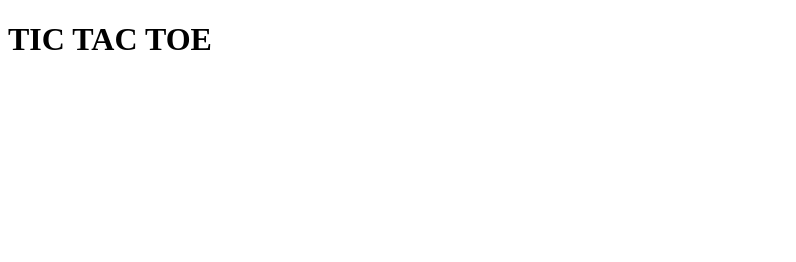
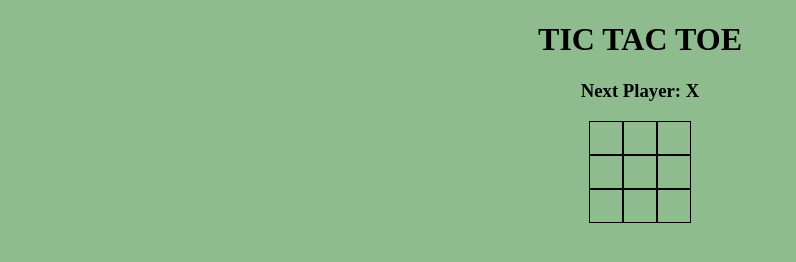
Before and after one commit to ssshhheeeyyy/tictactoe, a website: page public/index.html in a window 1280 px wide. Shown: the whole page, without its empty margins (0-796 px from the left). Drawn offline with Linux system fonts and the light colour scheme.

Commit message:
UI on page

```diff
--- a/public/index.html
+++ b/public/index.html
@@ -6,8 +6,25 @@
     <meta name="viewport" content="width=device-width, initial-scale=1.0" />
     <title>TIC TAC TOE</title>
     <link rel="icon" type="image/x-icon" href="favicon.ico" />
+    <link rel="stylesheet" href="./style.css" />
   </head>
   <body>
     <h1>TIC TAC TOE</h1>
+    <h3 class="next-player">Next Player: X</h3>
+    <div class="row">
+      <div class="square"></div>
+      <div class="square"></div>
+      <div class="square"></div>
+    </div>
+    <div class="row">
+      <div class="square"></div>
+      <div class="square"></div>
+      <div class="square"></div>
+    </div>
+    <div class="row">
+      <div class="square"></div>
+      <div class="square"></div>
+      <div class="square"></div>
+    </div>
   </body>
 </html>
--- a/public/style.css
+++ b/public/style.css
@@ -0,0 +1,21 @@
+* {
+  background-color: darkseagreen;
+}
+
+h1 {
+  text-align: center;
+}
+
+h3 {
+  text-align: center;
+}
+
+.row {
+  display: flex;
+  justify-content: center;
+}
+
+.square {
+  padding: 1em;
+  border: solid 1px black;
+}
```
